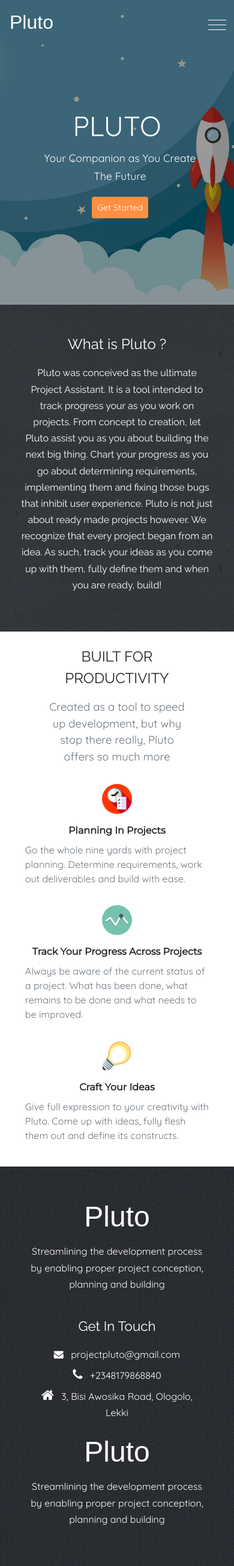
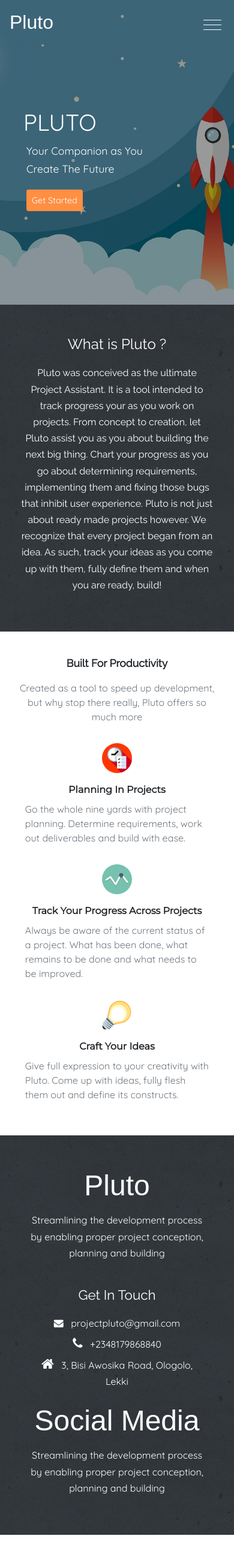
Before and after one commit to olamileke/pluto, a Flask app: page / in a window 390 px wide. Shown: the whole page at 60% size. After the commit the page ends 2559 px from the top, so only its background shows below. Run offline with Flask 2, Linux system fonts and the light colour scheme; parts of the project's set-up code (start-up, migrations or seed data) failed here and were passed over; some libraries are stand-ins or nearby versions; some web fonts are replaced.

Commit message:
refactoring

```diff
--- a/Pluto/__init__.py
+++ b/Pluto/__init__.py
@@ -8,13 +8,14 @@ from . import user
 from . import tasks
 from .middlewares import authMiddleware, guestMiddleware
 from datetime import timedelta
+import config
 
 
 def create_app(test_config=None):
     app = Flask(__name__)
     app.config.from_object(os.getenv('APP_SETTINGS'))
-    config = os.getenv('APP_SETTINGS')
-    app.config['SQLALCHEMY_DATABASE_URI'] = "postgresql://{0}:{1}@localhost:5432/{2}".format(config.DB_USER, config.DB_PASSWORD, config.DB_NAME)
+    app.config['SQLALCHEMY_DATABASE_URI'] = "postgresql://{0}:{1}@localhost:5432/{2}".format(app.config['DB_USER']
+    , app.config['DB_PASSWORD'], app.config['DB_NAME'])
     app.config['PERMANENT_SESSION_LIFETIME'] = timedelta(days=14)
     app.secret_key = os.urandom(16)
 
--- a/Pluto/static/css/Home/index.css
+++ b/Pluto/static/css/Home/index.css
@@ -136,6 +136,7 @@ div.overlay
 
 .tag-line
 {
+	text-transform: uppercase;
 	font-size:2.4em;
 	font-family:'Raleway', sans-serif;
 }
@@ -239,9 +240,26 @@ div.navtoggle span:before
 
 @media(max-width:991px)
 {
+	.brand-parent
+	{
+		position:relative;
+		top:-3vh;
+	}
+
 	.function-text
 	{
 		width:90%;
+	}
+
+	.tag-line
+	{
+		font-size:1.7em;
+		text-transform:capitalize;
+	}
+
+	.tag-body
+	{
+		font-size:1.3em;
 	}
 
 	.landing-page
@@ -267,6 +285,7 @@ div.navtoggle span:before
 
 	.brand
 	{
+		font-size:4em;
 		color:#fff !important;
 	}
 
@@ -289,12 +308,13 @@ div.navtoggle span:before
 {
 	.tag-line
 	{
-		font-size:1.5em;
+		font-size:1.1em;
+		text-transform:capitalize;
 	}
 
 	.tag-body
 	{
-		font-size:1.15em;
+		font-size:1em;
 	}
 
 	.brand
@@ -308,13 +328,14 @@ div.navtoggle span:before
 {
 	.brand
 	{
-		font-size:2.9em;
+		font-size:2.4em;
 		font-family:'Quicksand', sans-serif;
 	}
 
 	.subtext
 	{
 		font-size:1.1em;
+		text-align:left;
 	}
 
 	.nav-link.login
@@ -327,10 +348,20 @@ div.navtoggle span:before
 	{
 		height:calc(60vh - 73px);
 	}
+}
 
+@media(max-width:390px)
+{
 	.brand-parent
 	{
-		position:relative;
-		top:-13%;
+		top:-5vh;
 	}
 }
+
+@media(max-width:330px)
+{
+	.brand-parent
+	{
+		top:-11vh;
+	}
+}
--- a/Pluto/templates/index.html
+++ b/Pluto/templates/index.html
@@ -11,7 +11,7 @@
 	<body>
 		<div class='container-fluid p-0'>
 			<div style='position:relative;' id='home'>
-				<nav class='navbar navbar-expand-sm navbar-light py-2 pr-2 px-sm-4 px-lg-5'>
+				<nav class='navbar navbar-expand-sm navbar-light py-2 px-3 px-lg-5'>
 					<a href="{{ url_for('index') }}" class='navbar-brand'>Pluto</a>
 
 					<button class='navbar-toggler mt-2 mr-2' type='button' data-toggle='collapse' data-target="#navbarSupportedContent">
@@ -34,7 +34,7 @@
 							<li class='nav-item mr-3'>
 								<a href="{{ url_for('auth.signup') }}" class='nav-link'>Signup</a>
 							</li>
-							<li class='nav-item mr-3 mt-2 mt-sm-0'>
+							<li class='nav-item mt-2 mt-sm-0'>
 								<a href="{{ url_for('auth.login') }}" class='nav-link login'>Login</a>
 							</li>
 						</ul>
@@ -44,9 +44,9 @@
 				<img src='static/images/Home/rocket.jpg' class='overlay d-lg-none'/>
 				<div class='overlay d-lg-none'></div>
 
-				<div class='row py-lg-4 px-1 px-lg-5 m-0 d-flex align-items-center justify-content-lg-center  align-items-lg-start landing-page' style='overflow-x:hidden'>
+				<div class='row py-lg-5 px-4 px-sm-0 px-lg-5 m-0 d-flex align-items-center justify-content-lg-center  align-items-lg-start landing-page' style='overflow-x:hidden'>
 					<div class='col-0 col-sm-1 d-lg-none'></div>
-					<div class='text-center brand-parent text-sm-left col-sm-9 col-lg-6 col-xl-5 d-flex py-sm-4 flex-column align-items-center align-items-sm-start'>
+					<div class='text-center brand-parent text-sm-left col-sm-10 col-lg-6 col-xl-5 d-flex py-sm-4 flex-column align-items-start brand-description'>
 						<p class='m-0 brand'>PLUTO</p>
 						<p class='d-none d-sm-inline subtext m-0 mt-1 pr-sm-4 text-muted'>As a developer, it can be overwhelming keeping track of your deliverables, achieving your requirements and all. Or is it the stress involved in keeping track of all the next groundbreaking ideas you have. We understand and dont want you to miss out on creating the future.</p>
 						<p class='d-inline d-sm-none m-0 mt-1 text-white subtext'>
@@ -64,7 +64,7 @@
 
 
 			<div class='row section-about py-5 d-flex justify-content-center text-white' style='background:url("static/images/Home/concrete-wall.png")' id='about'>
-				<div class='col-10 col-sm-8 col-md-6 text-center'>
+				<div class='col-10 col-sm-9 col-md-8 col-lg-6 text-center'>
 					<p class='m-0 heading'>What is Pluto ?</p>
 					<p class='mt-3' style='line-height:1.7'>
 						Pluto was conceived as the ultimate Project Assistant. It is a tool intended to track progress your as you work on projects. From concept to creation, let Pluto assist
@@ -74,10 +74,10 @@
 					</p>
 				</div>
 			</div>
-			<div class='row section-functions py-2 py-md-5 d-flex flex-column flex-md-row justify-content-center align-items-center align-items-lg-start px-2 px-lg-5' id='services'>
+			<div class='row section-functions py-4 py-md-5 d-flex flex-column flex-md-row justify-content-center align-items-center px-2 px-lg-5' id='services'>
 					<div class='col-11 col-sm-9 col-md-5 text-center text-md-left pt-3 py-md-5 mr-md-3 mr-lg-0'>
-						<p class='tag-line px-5'>BUILT FOR PRODUCTIVITY</p>
-						<p class='mt-2 px-5 tag-body text-muted'>Created as a tool to speed up development, but why stop there really, Pluto offers so much more</p>
+						<p class='tag-line font-weight-bold px-1 px-lg-5'>Built For Productivity</p>
+						<p class='mt-2 px-1 px-lg-5 tag-body text-muted'>Created as a tool to speed up development, but why stop there really, Pluto offers so much more</p>
 					</div>
 					<div class='col-11 col-sm-9 col-md-6 col-lg-5 d-flex py-3 flex-column align-items-center'>
 						<div class='d-flex flex-column flex-md-row mb-3'>
@@ -104,7 +104,7 @@
 						</div>
 					</div>
 			</div>
-			<div class='row d-flex justify-content-center footer py-5 px-5' style='background:url("static/images/Home/vertical_cloth.png")'>
+			<div class='row d-flex justify-content-center footer py-5 px-5' style='background:url("static/images/Home/concrete-wall.png")'>
 				<div class='text-center text-md-left col-md-4 col-lg-3 d-flex flex-column mr-md-4'>
 					<p class='brand m-0 mb-2'>Pluto</p>
 					<p class='text-center text-md-left w-100 brand-text'>Streamlining the development process by enabling proper project
@@ -119,7 +119,7 @@
 					</p>
 				</div>
 				<div class='text-center text-md-left col-md-3 d-flex flex-column mr-md-4'>
-					<p class='brand m-0 mb-2'>Pluto</p>
+					<p class='brand m-0 mb-2'>Social Media</p>
 					<p class='text-center text-md-left w-100 brand-text'>Streamlining the development process by enabling proper project
 					conception, planning and building</p>
 				</div>
--- a/config.py
+++ b/config.py
@@ -8,9 +8,9 @@ class Config(object):
     SECRET_KEY = os.urandom(16)
     SQLALCHEMY_TRACK_MODIFICATIONS = False
     BASEDIR = os.path.abspath(os.path.dirname(__file__))
-    DB_NAME = ""
-    DB_USER = ""
-    DB_PASSWORD = ""
+    DB_NAME = "pluto"
+    DB_USER = "postgres"
+    DB_PASSWORD = "Arsenalfc"
     MAIL_BASE_URL = ""
     MAIL_API_KEY = ""
     MAIL_FROM = "Pluto"
```
Also changed, not shown: Pluto/templates/auth/login.html (+6 -4 lines), Pluto/templates/mail/password_reset.html (+5 -10 lines), Pluto/static/images/Users/1591317777.135607friends.JPG (added).
